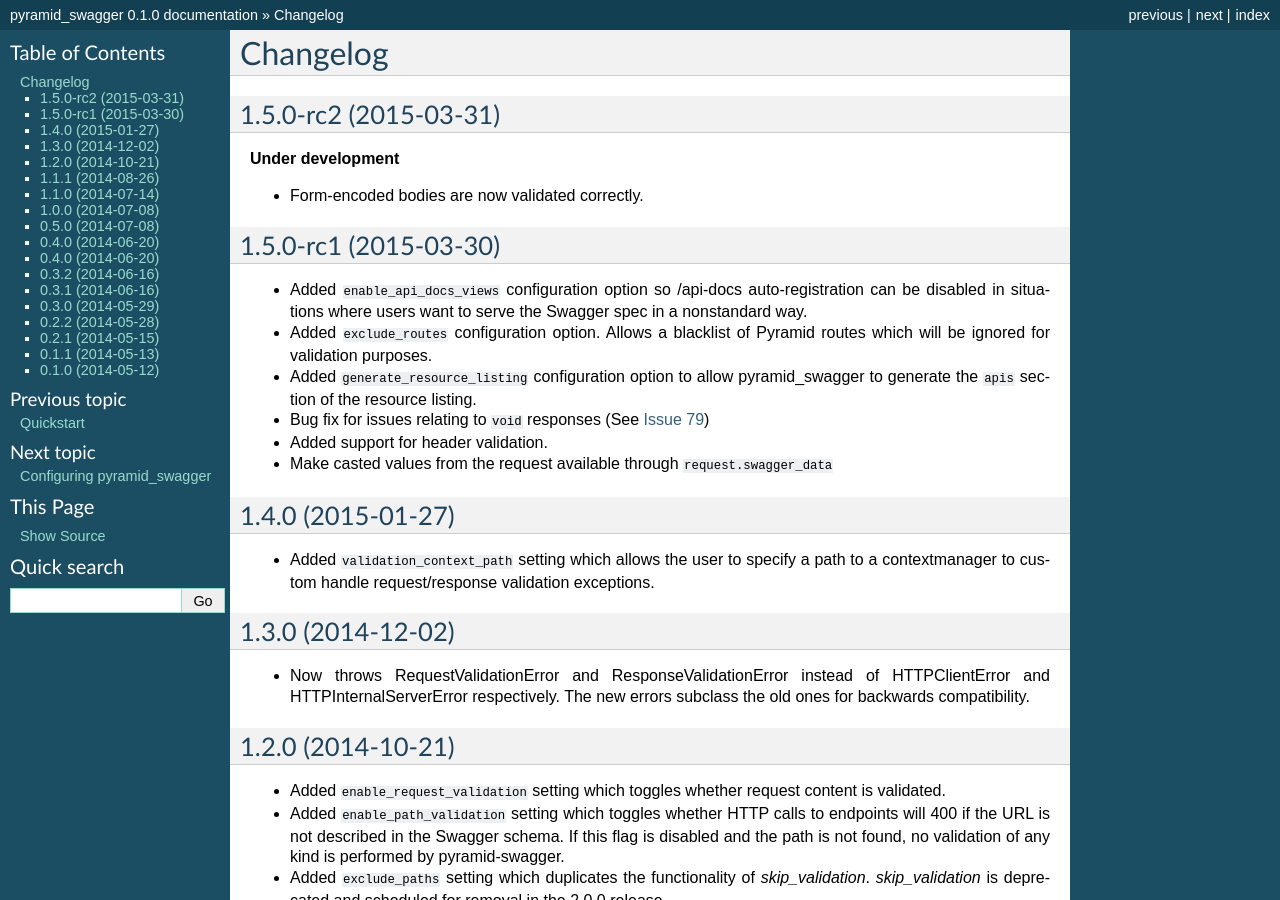
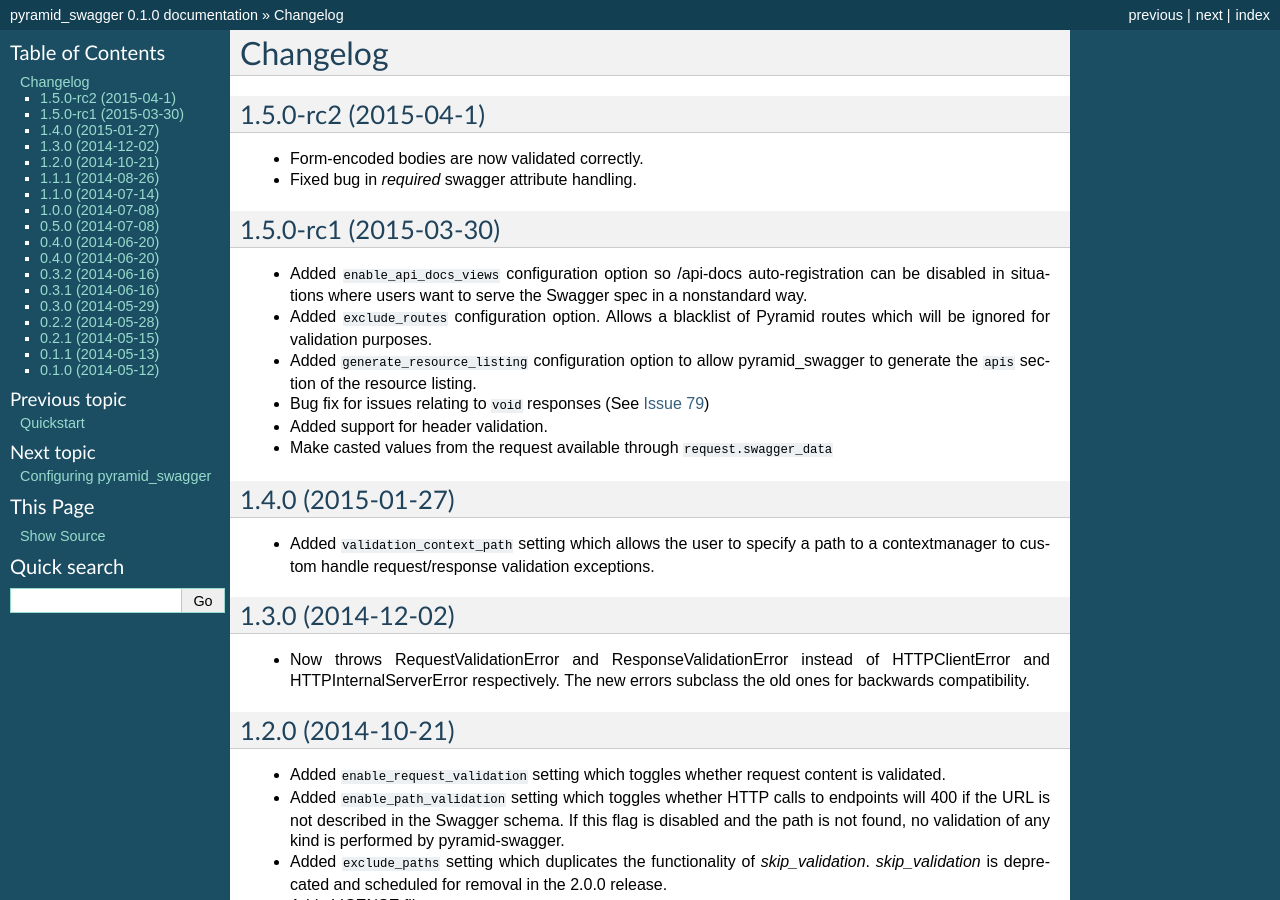
Before and after one commit to Yelp/pyramid_swagger, a Sphinx documentation site: the page built from docs/changelog.rst, in a window 1280 px wide and 900 px high. Built offline with Sphinx 7.4.7, drawn with Linux system fonts in a browser that asks for light colours.

Commit message:
Changelog for 1.5.0-rc2

```diff
--- a/docs/changelog.rst
+++ b/docs/changelog.rst
@@ -1,11 +1,11 @@
 Changelog
 =========
 
-1.5.0-rc2 (2015-03-31)
+1.5.0-rc2 (2015-04-1)
 ++++++++++++++++++++++
-**Under development**
 
 * Form-encoded bodies are now validated correctly.
+* Fixed bug in `required` swagger attribute handling.
 
 1.5.0-rc1 (2015-03-30)
 ++++++++++++++++++++++
```
